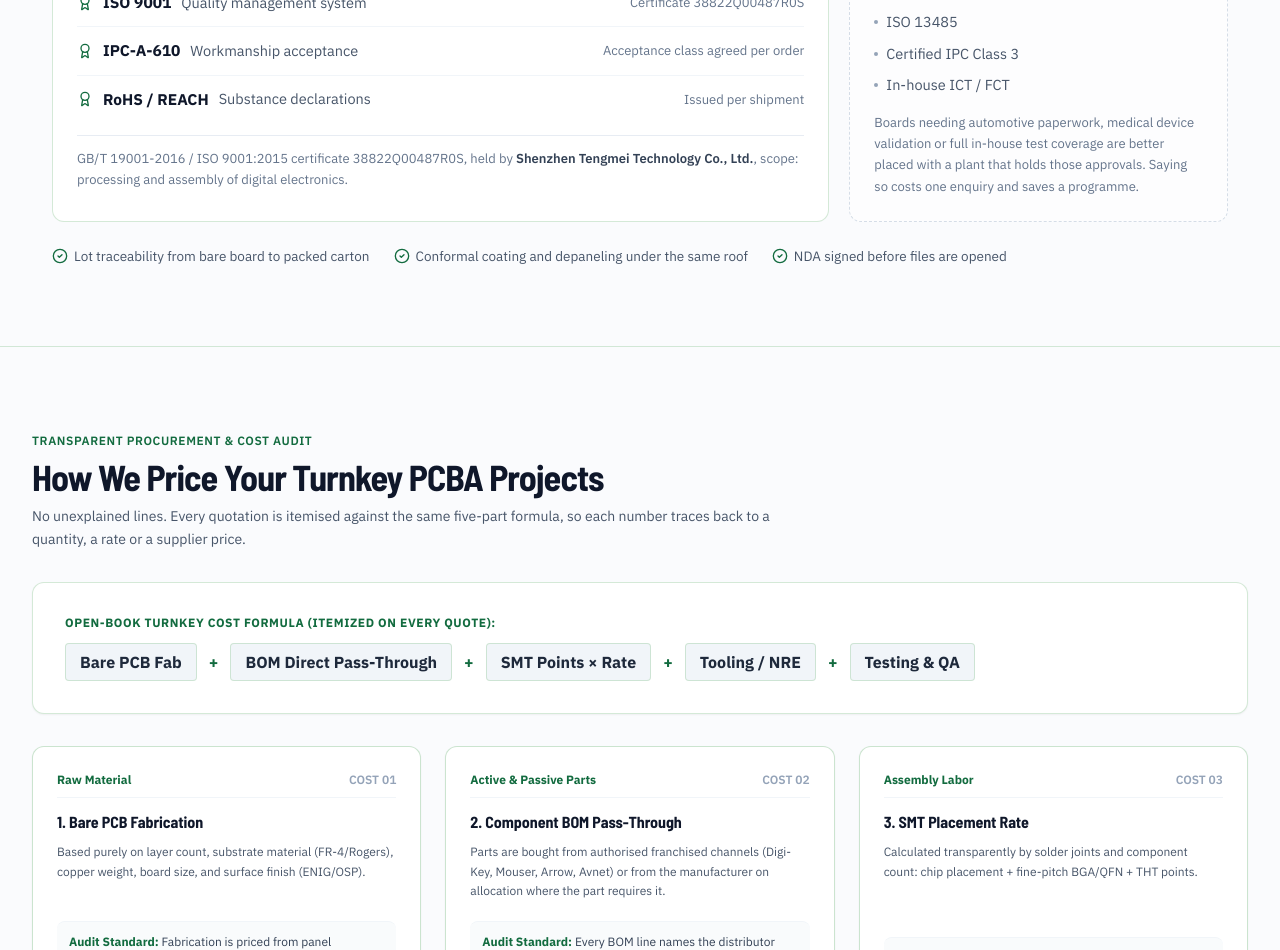
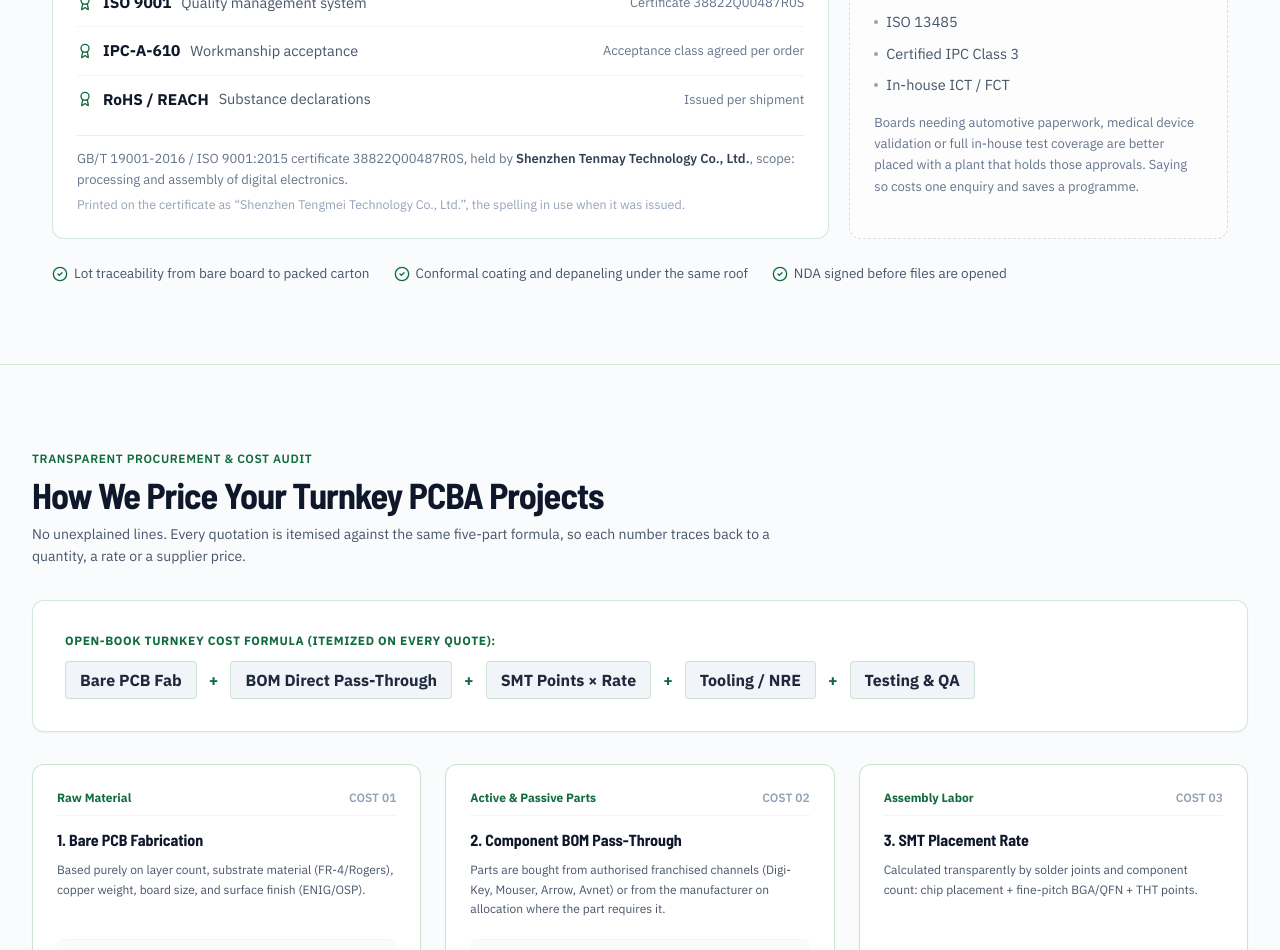
Before and after one commit to linda700700/tenmaypcba-site, a React (Vite) app: page / in a window 1280 px wide. Shown: the part 8020-8970 px from the top of the page. Built offline with nearby package versions, Linux system fonts and the light colour scheme; no server answers.

Commit message:
brand: show Tenmay as the certificate holder, note the printed spelling

```diff
--- a/src/components/QualitySystem.jsx
+++ b/src/components/QualitySystem.jsx
@@ -124,6 +124,12 @@ export default function QualitySystem() {
                 {ISO_CERT.standard} certificate {ISO_CERT.number}, held by{' '}
                 <span className="font-semibold text-slate-700">{ISO_CERT.holder}</span>, scope:{' '}
                 {ISO_CERT.scope}.
+                {ISO_CERT.holderAsPrinted && ISO_CERT.holderAsPrinted !== ISO_CERT.holder ? (
+                  <span className="mt-1 block text-[12.5px] text-slate-400">
+                    Printed on the certificate as “{ISO_CERT.holderAsPrinted}”, the spelling in
+                    use when it was issued.
+                  </span>
+                ) : null}
               </p>
             ) : null}
           </div>
--- a/src/data/company.js
+++ b/src/data/company.js
@@ -73,13 +73,17 @@ export function yearsInBusiness() {
 export const ISO_CERT = {
   standard: 'GB/T 19001-2016 / ISO 9001:2015',
   number: '38822Q00487R0S',
+  /* The English name we are filing and trade under: what a buyer sees first,
+   * and what goes on a quote. */
+  holder: 'Shenzhen Tenmay Technology Co., Ltd.',
   /*
-   * Printed on the certificate exactly as the issuing body wrote it. It is the
-   * pinyin romanisation of COMPANY.registeredName, so the certificate, the
-   * licence and the credit code all resolve to the same legal entity — a buyer
-   * who looks the number up sees this spelling and should be told it matches.
+   * How the issuing body romanised 腾镁 when this certificate was written, from
+   * before Tenmay was filed. Shown beside the filed name, not instead of it: a
+   * buyer who looks 38822Q00487R0S up in the register will see this string, and
+   * without the bridge the difference reads as a swapped document. Drop this
+   * field once the certificate is reissued under Tenmay.
    */
-  holder: 'Shenzhen Tengmei Technology Co., Ltd.',
+  holderAsPrinted: 'Shenzhen Tengmei Technology Co., Ltd.',
   scope: 'processing and assembly of digital electronics',
   body: '',        // issuing body — not printed on the page we hold
   validUntil: '',  // expiry date — taken from the certificate, never guessed
```
